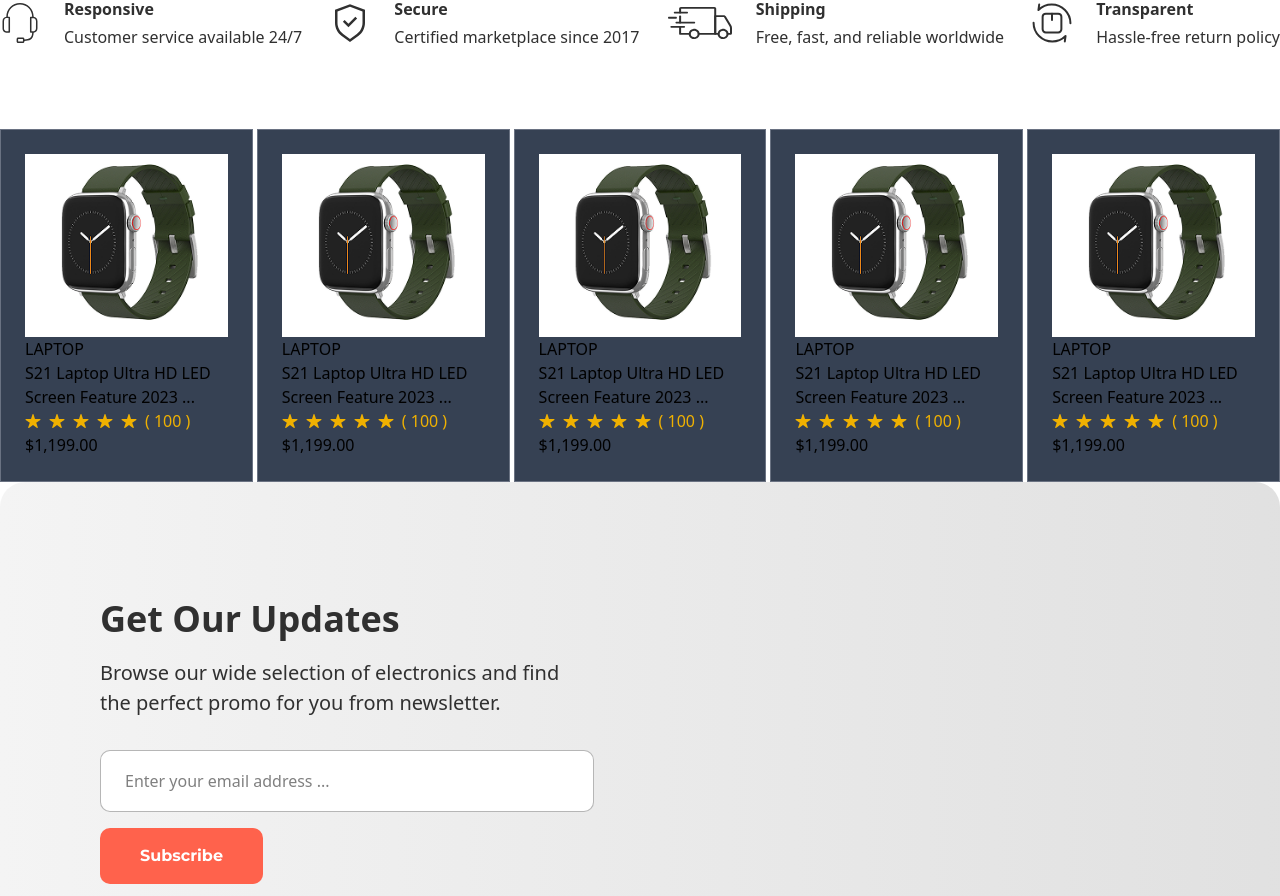
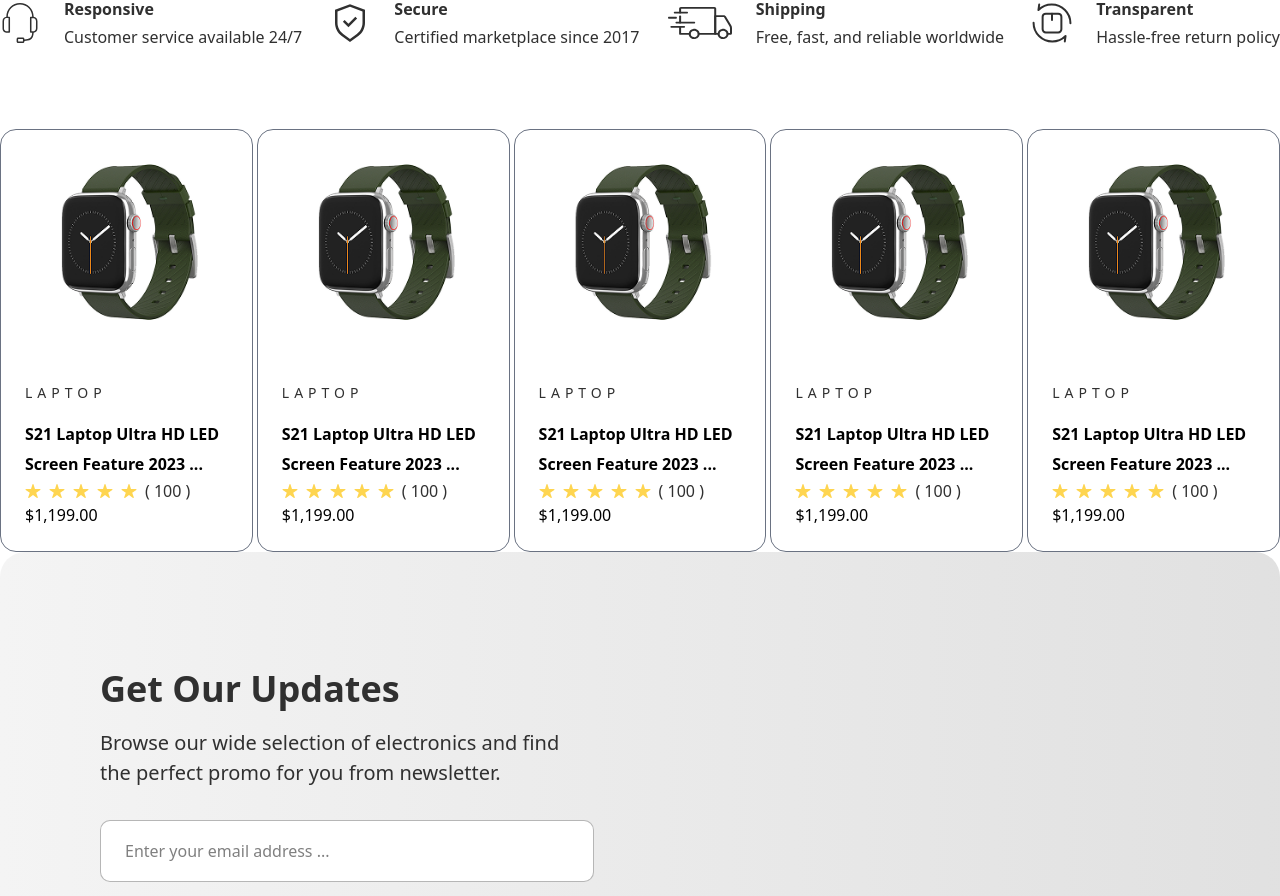
Before and after one commit to Githubshakil/eshop, a React (Vite) app: page / in a window 1280 px wide. Shown: the part 900-1796 px from the top of the page. Built offline with nearby package versions, Linux system fonts and the light colour scheme.

Commit message:
update product layout

```diff
--- a/src/components/commonlayout/ProductLayout.jsx
+++ b/src/components/commonlayout/ProductLayout.jsx
@@ -3,20 +3,20 @@ import { IoStar } from "react-icons/io5";
 
 const ProductLayout = () => {
   return (
-    <div className=' border border-gray-500 p-6 bg-gray-700'>
+    <div className=' border border-gray-500 p-6  rounded-2xl'>
         <div>
             <img src="images/productimg.png" alt="productimg" />
         </div>
         <div>
-            <p>LAPTOP</p>
-            <h3>S21 Laptop Ultra HD LED Screen Feature 2023 ...</h3>
-            <div className='flex items-center gap-2 text-yellow-500'>
+            <p className='font-["Montserrat"] font-normal text-sm leading-5 uppercase  tracking-[5px] mt-[46px] mb-4 text-[#303030]'>LAPTOP</p>
+            <h3 className='font-["Poppins"] font-semibold text-5 leading-[30px]'>S21 Laptop Ultra HD LED Screen Feature 2023 ...</h3>
+            <div className='flex items-center gap-2 text-[#fed550]'>
                 <IoStar />
                 <IoStar />
                 <IoStar />
                 <IoStar />
                 <IoStar />
-                <span>( 100 )</span>
+                <span className='text-[#303030]'>( 100 )</span>
             </div>
             <p>$1,199.00</p>
 
```
